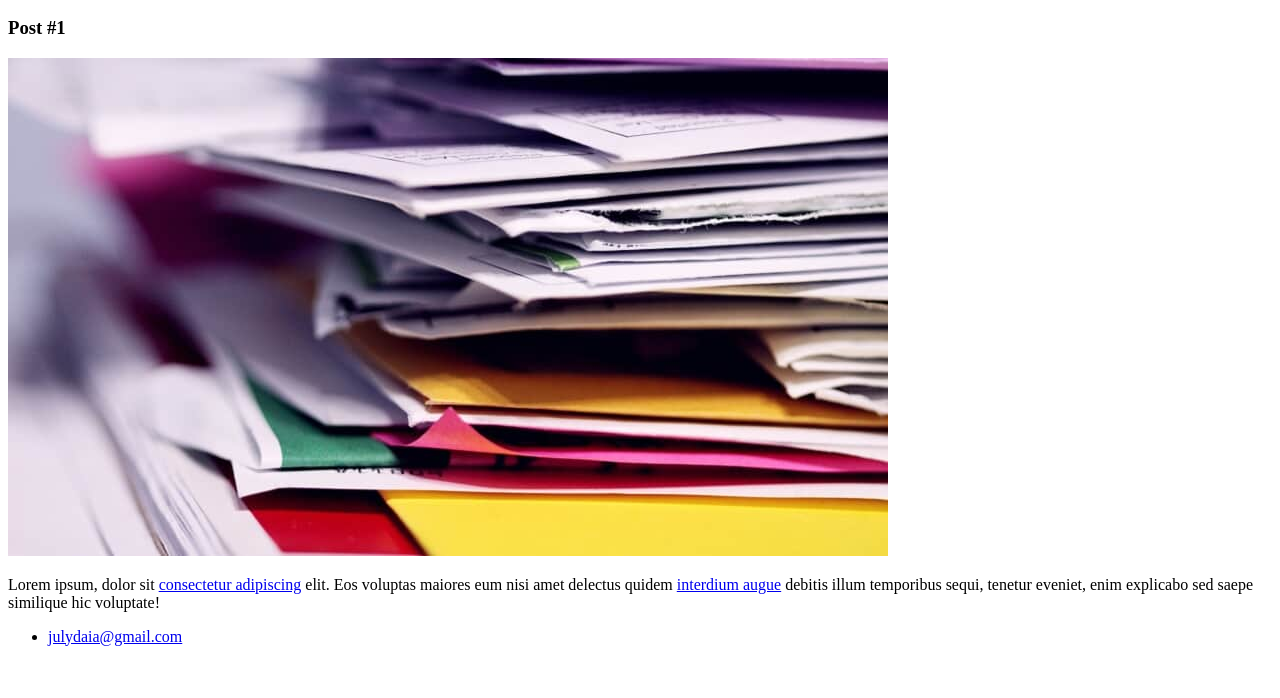
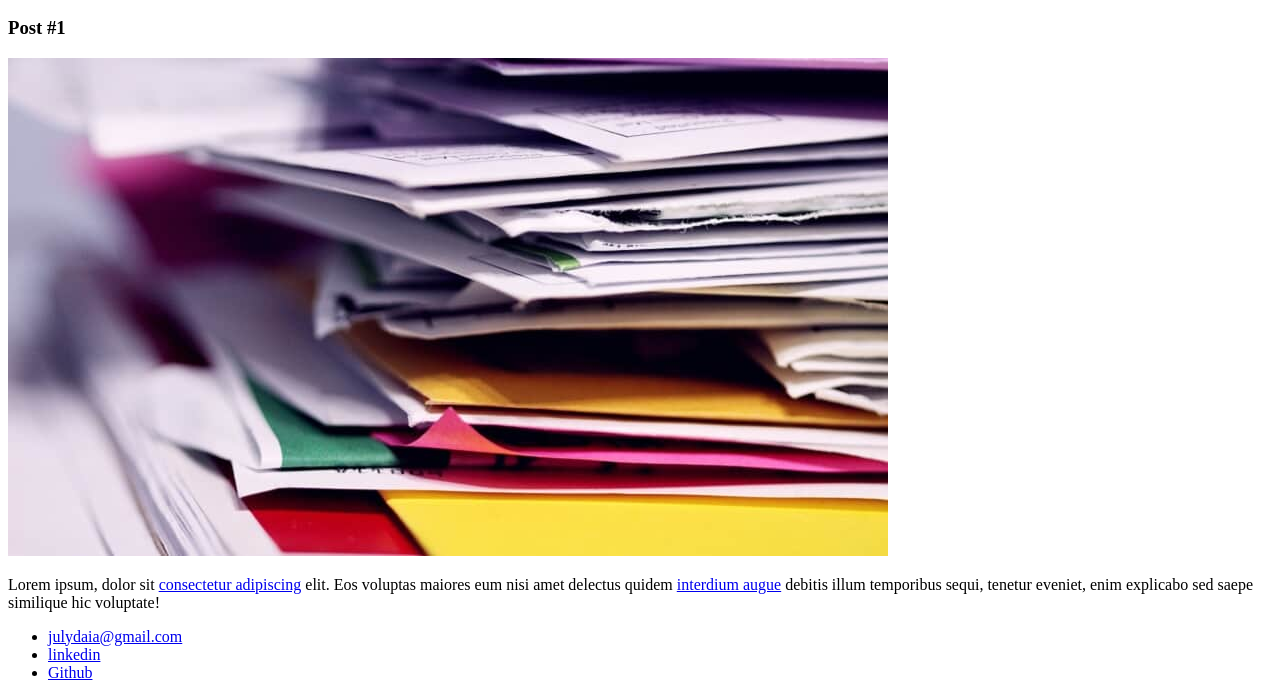
Before and after one commit to juliana-daiane/exercicio, a plain HTML site: page index.html in a window 1280 px wide. Shown: the part 510-1208 px from the top of the page. Before the commit the page ends 1172 px from the top, so only its background shows below. Drawn offline with Linux system fonts and the light colour scheme.

Commit message:
linkedin e github

```diff
--- a/index.html
+++ b/index.html
@@ -29,6 +29,12 @@
             <li>
                 <a href="mailton:julydaia@gmail.com"> julydaia@gmail.com</a>
             </li>
+            <li>
+                <a href="linkedin.com/in/juliana-daiane-b4216769" target="_blank"> linkedin</a>
+            </li>
+            <li>
+                <a href="https://github.com/juliana-daiane" target="_blank"> Github</a>
+            </li>
         </ul>
     </footer>
 </body>
```
